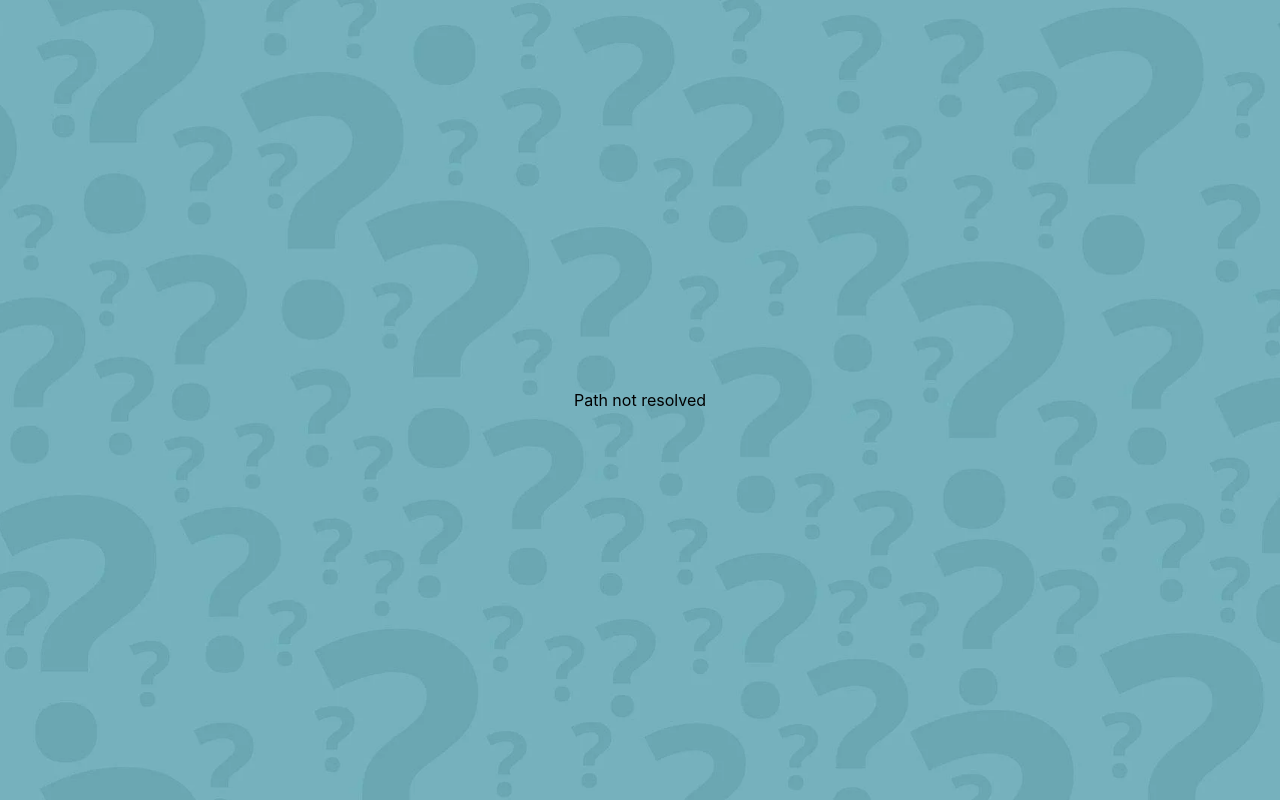
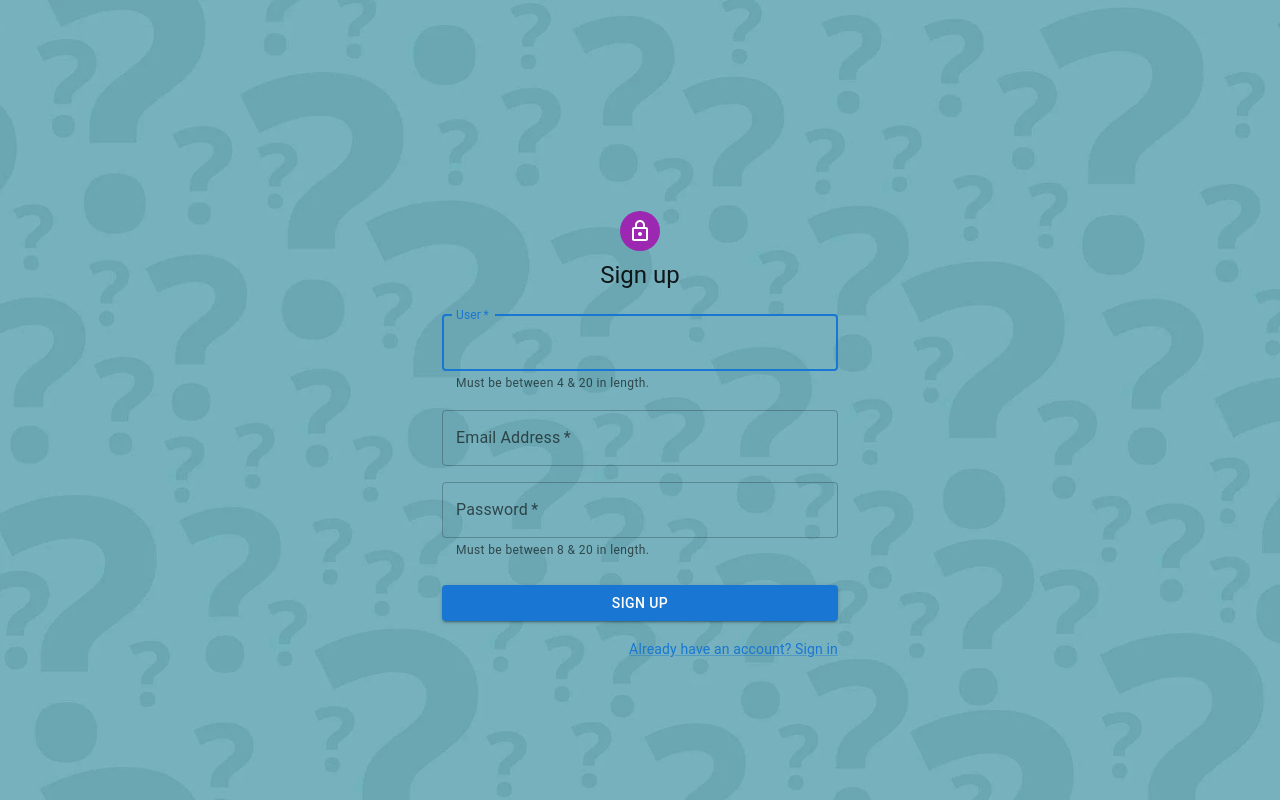
Before and after one commit to jiml268/quiz, a React (Create React App) app: page /quiz/register in a window 1280 px wide. Built offline with nearby package versions, Linux system fonts and the light colour scheme.

Commit message:
Set up User registration

```diff
--- a/package.json
+++ b/package.json
@@ -6,6 +6,7 @@
   "dependencies": {
     "@emotion/react": "^11.11.4",
     "@emotion/styled": "^11.11.5",
+    "@mui/icons-material": "^5.15.15",
     "@mui/material": "^5.15.15",
     "@mui/styled-engine": "^5.15.14",
     "@reduxjs/toolkit": "^2.2.3",
@@ -13,12 +14,14 @@
     "@testing-library/react": "^13.4.0",
     "@testing-library/user-event": "^13.5.0",
     "axios": "^1.6.8",
+    "joi-browser": "^13.4.0",
     "react": "^18.2.0",
     "react-dom": "^18.2.0",
     "react-loader-spinner": "^6.1.6",
     "react-redux": "^9.1.0",
     "react-router-dom": "^6.22.3",
     "react-scripts": "5.0.1",
+    "react-toastify": "^10.0.5",
     "web-vitals": "^2.1.4"
   },
   "scripts": {
--- a/src/components/App.js
+++ b/src/components/App.js
@@ -6,18 +6,27 @@ import TopScores from '../pages/TopScores/TopScores';
 import Quiz from '../pages/Quiz/Quiz';
 import FinalScore from '../pages/FinalScore/FinalScore';
 import Review from '../pages/Review/Review';
+import Register from '../pages/Register/Register';
+import Login from '../pages/Login/Login'
+import { ToastContainer } from 'react-toastify';
+import 'react-toastify/dist/ReactToastify.css';
+
 function App() {
 
   return (
 
     <div className="App">
-
+      <ToastContainer position="top-right" autoClose={3000} hideProgressBar />
        <Routes>
         <Route path="/" element={<Home />} />
         <Route path="/questions" element={<Quiz />} />
         <Route path="/end" element={<FinalScore />} />
         <Route path="/review" element={<Review />} />
         <Route path="/topscores" element={<TopScores />} />
+        <Route path="/register" element={<Register />} />
+        <Route path="/login" element={<Login />} />
+
+
 
         <Route path="*" element={<p>Path not resolved</p>} />
        </Routes>
--- a/src/components/TopScores/HighScores/HighScores.jsx
+++ b/src/components/TopScores/HighScores/HighScores.jsx
@@ -11,7 +11,6 @@ function HighScores() {
     const [scoresToShow, setScoresToShow] = useState([])
     const CategoryPicked = useSelector(getCategoryPicked)
     const currentUser = "testuser"
-    const currentCat = "Sportsa"
 
 
     const catClicked = (e) => {
@@ -30,12 +29,12 @@ function HighScores() {
             if (showUser === "All") {
 
                 const filtered = scoresReceived.filter(user => {
-                    return user.category === currentCat
+                    return user.category === CategoryPicked
                 })
                 setScoresToShow(filtered)
             } else {
                 const filtered = scoresReceived.filter(user => {
-                    return user.username === currentUser  && user.category === currentCat
+                    return user.username === currentUser  && user.category === CategoryPicked
                 })
                 setScoresToShow(filtered)
             }
@@ -49,7 +48,7 @@ function HighScores() {
                 setScoresToShow(scoresReceived)
             } else {
                 const filtered = scoresReceived.filter(user => {
-                    return user.category === currentCat
+                    return user.category === CategoryPicked
                 })
                 setScoresToShow(filtered)
             }
@@ -63,7 +62,7 @@ function HighScores() {
                 setScoresToShow(filtered)
             } else {
                 const filtered = scoresReceived.filter(user => {
-                    return user.username === currentUser  && user.category === currentCat
+                    return user.username === currentUser  && user.category === CategoryPicked
                 })
                 setScoresToShow(filtered)
             }
@@ -77,7 +76,6 @@ function HighScores() {
 
         const fetchHigh = async () => {
             const allScores = await dispatch(getScores());
-            console.log('allScores.payload', allScores.payload)
             setScoresReceived(allScores.payload)
             setScoresToShow(allScores.payload)
          }
@@ -89,7 +87,6 @@ function HighScores() {
     return (
 
         <>
-            {console.log('scoresToShow', scoresToShow)}
             <div className={styles.buttonDiv}>
                 {/* <h3>Categoty</h3> */}
                 <button onClick={catClicked} value="All" className={`${styles.button} ${showCat==="All" && styles.active}`}> All Categories</button>
@@ -106,7 +103,7 @@ function HighScores() {
                 <h2 className={styles.userHeader}> High Scores for user:  {showUser === "All" ? "All Users" : currentUser } </h2>
             </div>
  <div>
-                <h2 className={styles.categoryHeader}> Category: {showCat === "All" ? "All Categories" : currentCat } </h2>
+                <h2 className={styles.categoryHeader}> Category: {showCat === "All" ? "All Categories" : CategoryPicked } </h2>
             </div>
 
             {scoresToShow.length > 0 ?
--- a/src/pages/Login/Login.jsx
+++ b/src/pages/Login/Login.jsx
@@ -1,5 +1,13 @@
-import { Grid,Paper, Avatar, TextField, Button, Typography,Link } from '@material-ui/core'
-import LockOutlinedIcon from '@material-ui/icons/LockOutlined';
+import Avatar from '@mui/material/Avatar';
+import Button from '@mui/material/Button';
+import CssBaseline from '@mui/material/CssBaseline';
+import TextField from '@mui/material/TextField';
+import Link from '@mui/material/Link';
+import Grid from '@mui/material/Grid';
+import Box from '@mui/material/Box';
+import LockOutlinedIcon from '@mui/icons-material/LockOutlined';
+import Typography from '@mui/material/Typography';
+import Container from '@mui/material/Container';
 import { useState } from 'react';
 
 const Login=()=>{
@@ -11,35 +19,76 @@ const Login=()=>{
     }
 
 
-    const handelLogin = (e)=>{
+    const handleSubmit = (e)=>{
       e.preventDefault();
   };
 
     return(
-        <Grid>
-            <Paper >
-                <Grid align='center'>
-                     <Avatar ><LockOutlinedIcon/></Avatar>
-                    <h2>Sign In</h2>
-                </Grid>
-                <TextField label='Username or Email' placeholder='Enter username or Email' fullWidth required  value={account.userOrEmail}
-              onChange={handleChange} name="userOrEmail"/>
-                <TextField label='Password' placeholder='Enter password' type='password' fullWidth required value={account.password}
-              onChange={handleChange} name="password"/>
+        <Container component="main" maxWidth="xs">
+        <CssBaseline />
+        <Box
+          sx={{
+            marginTop: 8,
+            display: 'flex',
+            flexDirection: 'column',
+            alignItems: 'center',
+          }}
+        >
+          <Avatar sx={{ m: 1, bgcolor: 'secondary.main' }}>
+            <LockOutlinedIcon />
+          </Avatar>
+          <Typography component="h1" variant="h5">
+            Sign up
+          </Typography>
+          <Box component="form" noValidate onSubmit={handleSubmit} sx={{ mt: 3 }}>
+            <Grid container spacing={2}>
+              <Grid item xs={12} sm={6}>
+                <TextField
+                  name="userOrEmail"
+                  required
+                  fullWidth
+                  id="userOrEmail"
+                  label="User or Email Address"
+                autoFocus
+                                value={account.userOrEmail}
+                                onChange={handleChange}
 
-                <Button type='submit' color='primary' variant="contained"  fullWidth onClick = {handelLogin}>Sign in</Button>
-                {/* <Typography >
-                     <Link href="#" >
-                        Forgot password ?
+                />
+              </Grid>
+              <Grid item xs={12}>
+                <TextField
+                  required
+                  fullWidth
+                  name="password"
+                  label="Password"
+                  type="password"
+                  id="password"
+                                autoComplete="new-password"
+                                value={account.password}
+                                                                onChange={handleChange}
+
+                />
+              </Grid>
+            </Grid>
+            <Button
+              type="submit"
+              fullWidth
+              variant="contained"
+              sx={{ mt: 3, mb: 2 }}
+            >
+              Sign Up
+            </Button>
+            <Grid container justifyContent="flex-end">
+              <Grid item>
+                <Link href="#" variant="body2">
+                  Don't have an account? Sign Up
                 </Link>
-                </Typography> */}
-                <Typography > Not a member yet?
-                     <Link href="#" >
-                        Sign Up
-                </Link>
-                </Typography>
-            </Paper>
-        </Grid>
+              </Grid>
+            </Grid>
+          </Box>
+        </Box>
+
+      </Container>
     )
 }
 
--- a/src/pages/Register/Register.jsx
+++ b/src/pages/Register/Register.jsx
@@ -1,9 +1,27 @@
-import { Grid,Paper, Avatar, TextField, Button, Typography,Link } from '@material-ui/core'
-import LockOutlinedIcon from '@material-ui/icons/LockOutlined';
+import Avatar from '@mui/material/Avatar';
+import Button from '@mui/material/Button';
+import CssBaseline from '@mui/material/CssBaseline';
+import TextField from '@mui/material/TextField';
+import Link from '@mui/material/Link';
+import Grid from '@mui/material/Grid';
+import Box from '@mui/material/Box';
+import LockOutlinedIcon from '@mui/icons-material/LockOutlined';
+import Typography from '@mui/material/Typography';
+import Container from '@mui/material/Container';
+import Joi from "joi-browser";
+ import {  toast } from 'react-toastify';
 import { useState } from 'react';
+import { useDispatch } from 'react-redux';
+import { userRegister } from '../../redux/user/userOperators';
 
-const Register=()=>{
+const Register = () => {
+    const dispatch = useDispatch()
     const [account, setAccount] = useState({ user: "", password: "", email: "" });
+    const schema = {
+        user: Joi.string().min(4).max(20).required(),
+        email: Joi.string().email().required(),
+        password: Joi.string().min(8).max(20).required(),
+    };
 
     const handleChange = e => {
         const { name, value } = e.target;
@@ -11,37 +29,169 @@ const Register=()=>{
     }
 
 
-    const handelLogin = (e)=>{
-      e.preventDefault();
-  };
+    const handleSubmit = async (e) => {
+        e.preventDefault();
+        const result = Joi.validate(account, schema, {
+            abortEarly: false,
+        });
+        const { error } = result;
+      if (!error) {
+           const { user, password, email } = account;
+            const createdUser = { username: user, password: password, email: email }
+            const result = await dispatch(userRegister(createdUser))
+        console.log(result)
+        console.log("result.payload.data.code", result.payload.data.code)
+                console.log("result.payload.data.code===200", result.payload.data.code===200)
 
-    return(
-        <Grid>
-            <Paper >
-                <Grid align='center'>
-                     <Avatar ><LockOutlinedIcon/></Avatar>
-                    <h2>Sign In</h2>
-                </Grid>
-                <TextField label='Username' placeholder='Enter Username' fullWidth required  value={account.user}
-                    onChange={handleChange} name="userOrEmail" />
-                <TextField label='email' placeholder='Enter Email' fullWidth required  value={account.email}
-              onChange={handleChange} name="email"/>
-                <TextField label='Password' placeholder='Enter password' type='password' fullWidth required value={account.password}
-              onChange={handleChange} name="password"/>
+        if (result.payload.data.code === 201) {
+          setAccount({ user: "", password: "", email: "" })
+          toast.success("Account Created", {
+            position: "top-center",
+            autoClose: 5000,
+            hideProgressBar: false,
+            closeOnClick: true,
+            pauseOnHover: true,
+            draggable: true,
+            progress: undefined,
+            theme: "colored",
 
-                <Button type='submit' color='primary' variant="contained"  fullWidth onClick = {handelLogin}>Sign in</Button>
-                {/* <Typography >
-                     <Link href="#" >
-                        Forgot password ?
+          });
+        }
+        if (result.payload.data.code === 200) {
+          console.log(result.payload.data.message)
+          toast.warning(result.payload.data.data.message, {
+            position: "top-center",
+            autoClose: 5000,
+            hideProgressBar: false,
+            closeOnClick: true,
+            pauseOnHover: true,
+            draggable: true,
+            progress: undefined,
+            theme: "colored",
+
+          });
+        }
+
+            return;
+        } else {
+            let ErrorMessage = "Please Correct the following issues"
+            let userError = ""
+            let emailError = ""
+            let passwordError=""
+            let prevError = ""
+            error.details.map((item) => {
+                if (item.path[0] !== prevError){
+                    prevError = item.path[0]
+                    item.path[0] === "user" ?userError = "  User must be between 4 and 20 in lenght." :
+                        item.path[0] === "email" ? emailError = "Email must be a valid email." :
+                        passwordError = "Password must be between 8 and 20 in lenght."
+                }
+                return item
+            })
+
+            const combinedError = `${ErrorMessage}
+            ${userError !== "" ? userError:""}
+            ${emailError !== "" ? emailError:""}
+            ${passwordError !== "" ? passwordError:""}
+            `
+            console.log(combinedError)
+           toast.error(combinedError, {
+                position: "top-center",
+autoClose: 5000,
+hideProgressBar: false,
+closeOnClick: true,
+pauseOnHover: true,
+draggable: true,
+progress: undefined,
+theme: "colored",
+
+            });
+          }
+    }
+
+    return (
+
+        <Container component="main" maxWidth="xs">
+        <CssBaseline />
+        <Box
+          sx={{
+            marginTop: 8,
+            display: 'flex',
+            flexDirection: 'column',
+            alignItems: 'center',
+          }}
+        >
+          <Avatar sx={{ m: 1, bgcolor: 'secondary.main' }}>
+            <LockOutlinedIcon />
+          </Avatar>
+          <Typography component="h1" variant="h5">
+            Sign up
+          </Typography>
+          <Box component="form" noValidate onSubmit={handleSubmit} sx={{ mt: 3 }}>
+            <Grid container spacing={2}>
+              <Grid item xs={12}>
+                <TextField
+                  name="user"
+                  required
+                  fullWidth
+                  id="user"
+                  label="User"
+                autoFocus
+                  value={account.user}
+                  onChange={handleChange}
+                  helperText="Must be between 4 & 20 in length."
+                  autoComplete="User"
+                />
+              </Grid>
+              <Grid item xs={12}>
+                <TextField
+                  required
+                  fullWidth
+                  id="email"
+                  label="Email Address"
+                  name="email"
+                autoComplete="email"
+                                value={account.email}
+                                                                onChange={handleChange}
+
+                />
+              </Grid>
+              <Grid item xs={12}>
+                <TextField
+                  required
+                  fullWidth
+                  name="password"
+                  label="Password"
+                  type="password"
+                  id="password"
+                                autoComplete="new-password"
+                                value={account.password}
+                                onChange={handleChange}
+                                                                 helperText="Must be between 8 & 20 in length."
+
+
+                />
+              </Grid>
+            </Grid>
+            <Button
+              type="submit"
+              fullWidth
+              variant="contained"
+              sx={{ mt: 3, mb: 2 }}
+            >
+              Sign Up
+            </Button>
+            <Grid container justifyContent="flex-end">
+              <Grid item>
+                <Link href="#" variant="body2">
+                  Already have an account? Sign in
                 </Link>
-                </Typography> */}
-                <Typography > Already have an account?
-                     <Link href="#" >
-                        Sign In
-                </Link>
-                </Typography>
-            </Paper>
-        </Grid>
+              </Grid>
+            </Grid>
+          </Box>
+        </Box>
+
+      </Container>
     )
 }
 
--- a/src/redux/quiz/quizOperators.js
+++ b/src/redux/quiz/quizOperators.js
@@ -1,8 +1,8 @@
 import axios from "axios";
 import { createAsyncThunk } from "@reduxjs/toolkit";
 
-// axios.defaults.baseURL = "http://localhost:3030/api/quiz";
-axios.defaults.baseURL = "https://quiz-backend-zi2r.onrender.com/api/quiz"
+axios.defaults.baseURL = "http://localhost:3030/api/quiz";
+//axios.defaults.baseURL = "https://quiz-backend-zi2r.onrender.com/api/quiz"
 
 export const getCategories = createAsyncThunk(
   "/getCategories",
--- a/src/redux/scores/scoresOperators.js
+++ b/src/redux/scores/scoresOperators.js
@@ -7,8 +7,6 @@ export const getScores = createAsyncThunk(
   async (_, thunkAPI) => {
     try {
       const response = await axios.get(`/getscores`);
-      console.log('response', response)
-            console.log('response.data', response.data.data)
 
       return response.data.data;
     } catch (error) {
--- a/src/redux/store.js
+++ b/src/redux/store.js
@@ -1,7 +1,8 @@
-import { configureStore } from '@reduxjs/toolkit';
+import { configureStore  } from '@reduxjs/toolkit';
 import { quizReducer } from './quiz/quizSlice'
 import { userReducer } from './user/userSlice'
-import {scoresReducer} from './scores/scoresSlice'
+import { scoresReducer } from './scores/scoresSlice'
+
 
 export const store = configureStore({
     reducer: {
@@ -9,5 +10,10 @@ export const store = configureStore({
         user: userReducer,
         scores: scoresReducer
     },
+     middleware: (getDefaultMiddleware) => getDefaultMiddleware({
+
+      serializableCheck: false,
+    }),
+
 
 });
--- a/src/redux/user/userOperators.js
+++ b/src/redux/user/userOperators.js
@@ -0,0 +1,44 @@
+import axios from "axios";
+import { createAsyncThunk } from "@reduxjs/toolkit";
+
+export const userRegister = createAsyncThunk(
+  "/createUser",
+  async (credentials, thunkAPI) => {
+    try {
+      console.log('credentials', credentials)
+      const response = await axios.post(`/createUser`, credentials);
+      console.log('response', response)
+    return response;
+    } catch (error) {
+      console.log(error)
+      return thunkAPI.rejectWithValue(error.message);
+    }
+  }
+);
+
+export const usersLogin = createAsyncThunk(
+  "/getUser",
+  async (credentials, thunkAPI) => {
+    console.log("credentials", credentials)
+    try {
+      const response = await axios.post(`/getUser`, credentials);
+      console.log('response', response)
+    return response;
+    } catch (error) {
+      return thunkAPI.rejectWithValue(error.message);
+    }
+  }
+);
+
+export const userLogout = createAsyncThunk(
+  "/logoutUser",
+  async (credentials, thunkAPI) => {
+    try {
+      const response = await axios.post(`/logoutUser`);
+      console.log('response', response)
+    return response;
+    } catch (error) {
+      return thunkAPI.rejectWithValue(error.message);
+    }
+  }
+);
--- a/src/redux/user/userSlice.js
+++ b/src/redux/user/userSlice.js
@@ -1,8 +1,9 @@
 import { createSlice } from "@reduxjs/toolkit";
-
+import { usersLogin, userRegister, userLogout  } from "./userOperators";
 
 const initialState = {
-    isLoggedIn: true
+  isLoggedIn: false,
+  isloading: false
 };
 
 const userSlice = createSlice({
@@ -16,7 +17,40 @@ const userSlice = createSlice({
   },
   extraReducers: (builder) =>
     builder
+  .addCase(usersLogin.pending, (state, action) => {
+        state.isloading = true;
+      })
 
+      .addCase(usersLogin.fulfilled, (state, action) => {
+
+        state.isloading = false;
+      })
+      .addCase(usersLogin.rejected, (state, action) => {
+        state.isloading = false;
+      })
+
+   .addCase(userRegister.pending, (state, action) => {
+        state.isloading = true;
+      })
+
+      .addCase(userRegister.fulfilled, (state, action) => {
+
+        state.isloading = false;
+      })
+      .addCase(userRegister.rejected, (state, action) => {
+        state.isloading = false;
+      })
+  .addCase(userLogout.pending, (state, action) => {
+        state.isloading = true;
+      })
+
+      .addCase(userLogout.fulfilled, (state, action) => {
+        state.isLoggedIn = false;
+        state.isloading = false;
+      })
+      .addCase(userLogout.rejected, (state, action) => {
+        state.isloading = false;
+      })
 });
 export const { setIsLoggedIn, } = userSlice.actions;
 
```
Also changed, not shown: 1 other file (tests, documents, lock files or other folders).
